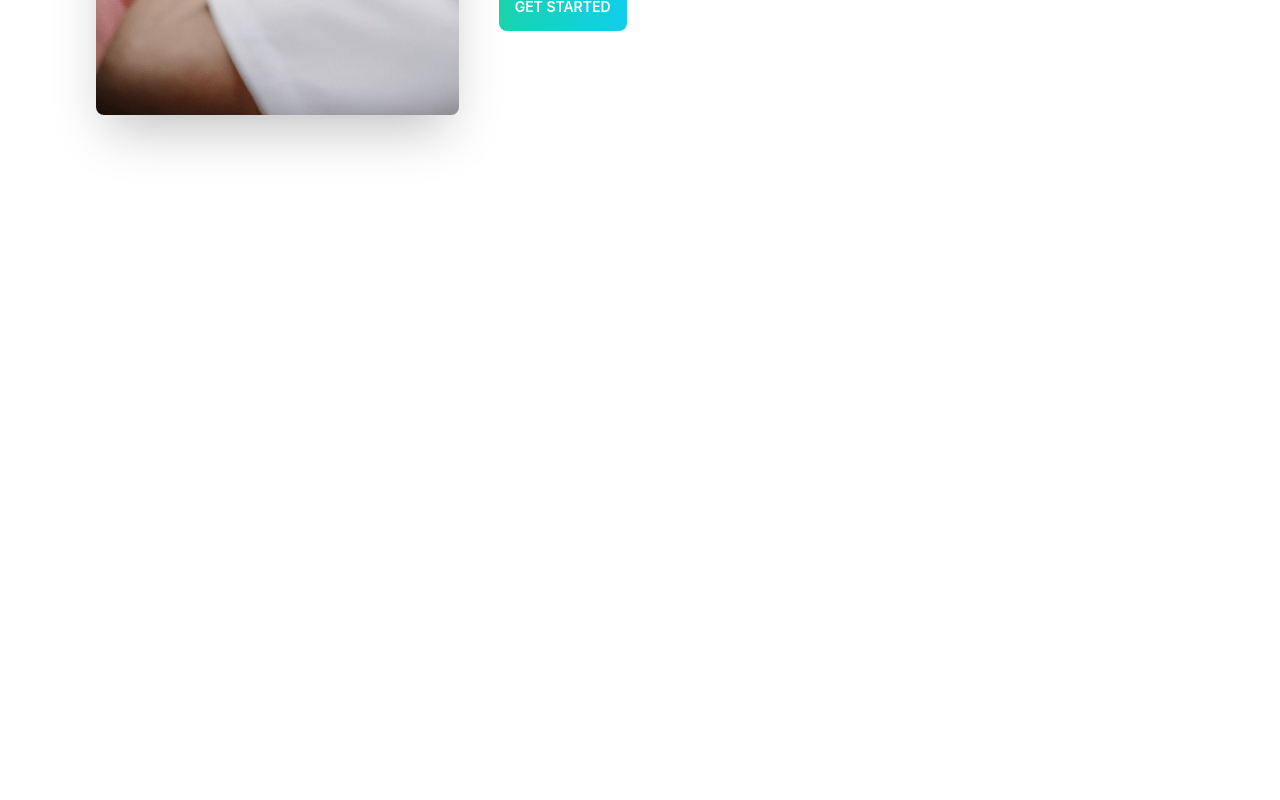
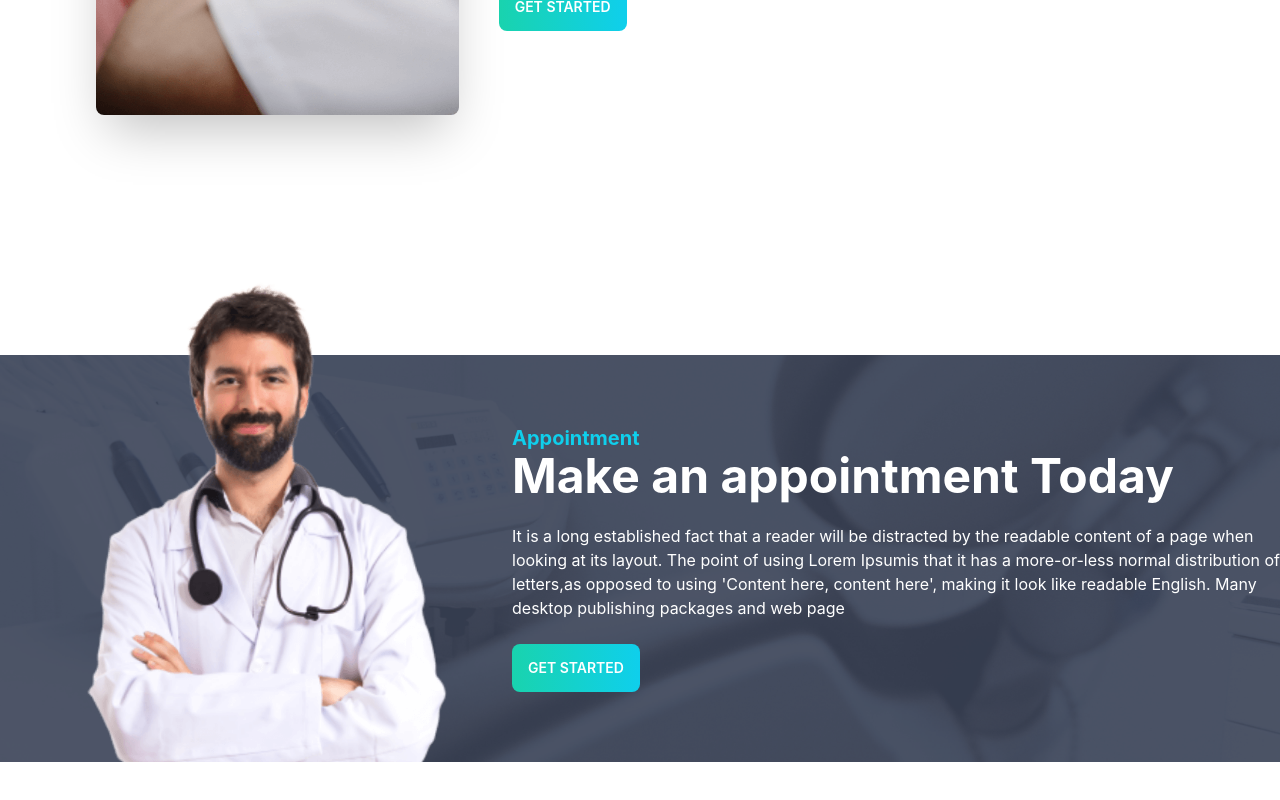
Before and after one commit to mallick-portfolio/doctor-portal, a React (Create React App) app: page / in a window 1280 px wide. Shown: the part 2072-2872 px from the top of the page. Before the commit the page ends 2315 px from the top, so only its background shows below. Built offline with nearby package versions, Linux system fonts and the light colour scheme.

Commit message:
added appionment

```diff
--- /dev/null
+++ b/src/Pages/HomePage/Appoinment.jsx
@@ -0,0 +1,38 @@
+import React from "react";
+import CommonBtn from "../Shared/CommonBtn.jsx";
+import doctor from '../../assets/images/doctor-small.png'
+import appointment from '../../assets/images/appointment.png'
+const Appoinment = () => {
+  return (
+    <div class="" style={{
+      backgroundImage: `url(${appointment})`,
+      backgroundPosition: 'center',
+      backgroundSize: 'cover',
+      backgroundRepeat: 'no-repeat',
+      backgroundAttachment: 'scroll'
+    }}>
+      <div class="sm:flex items-center my-28">
+        <img
+          src={doctor}
+          class="max-w-lg -mt-20 flex-1 hidden md:block"
+          alt=""
+        />
+        <div className="flex-1 p-6 sm:p-0 text-white">
+          <h1 class="text-xl font-bold text-primary">Appointment</h1>
+          <h1 class="text-5xl font-bold">Make an appointment Today</h1>
+          <p class="py-6">
+            It is a long established fact that a reader will be distracted by
+            the readable content of a page when looking at its layout. The point
+            of using Lorem Ipsumis that it has a more-or-less normal
+            distribution of letters,as opposed to using 'Content here, content
+            here', making it look like readable English. Many desktop publishing
+            packages and web page
+          </p>
+          <CommonBtn>Get Started</CommonBtn>
+        </div>
+      </div>
+    </div>
+  );
+};
+
+export default Appoinment;
--- a/src/Pages/HomePage/Banner.jsx
+++ b/src/Pages/HomePage/Banner.jsx
@@ -4,7 +4,7 @@
 import bannerBg from '../../assets/images/bg.png'
 const Banner = () => {
   return (
-    <div className="hero min-h-screen" style={{
+    <div className="hero min-h-screen mx-auto" style={{
       backgroundImage: `url(${bannerBg})`,
       backgroundPosition: 'center',
       backgroundSize: 'cover',
--- a/src/Pages/HomePage/HomePage.jsx
+++ b/src/Pages/HomePage/HomePage.jsx
@@ -1,4 +1,5 @@
 import React from 'react'
+import Appoinment from './Appoinment.jsx'
 import Banner from './Banner.jsx'
 import ContactLocation from './ContactLocation'
 import DentalCare from './DentalCare.jsx'
@@ -10,6 +11,7 @@
       <ContactLocation />
       <Services />
       <DentalCare />
+      <Appoinment />
     </div>
   )
 }
```
